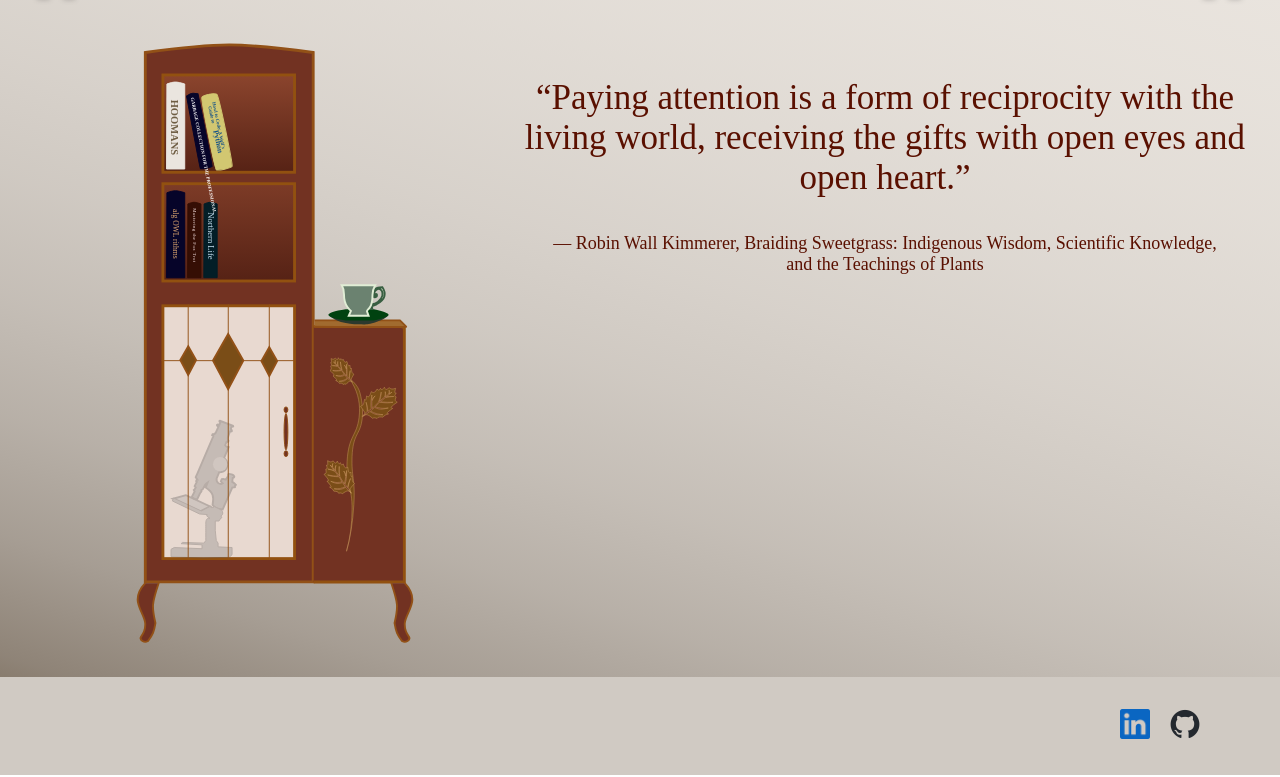
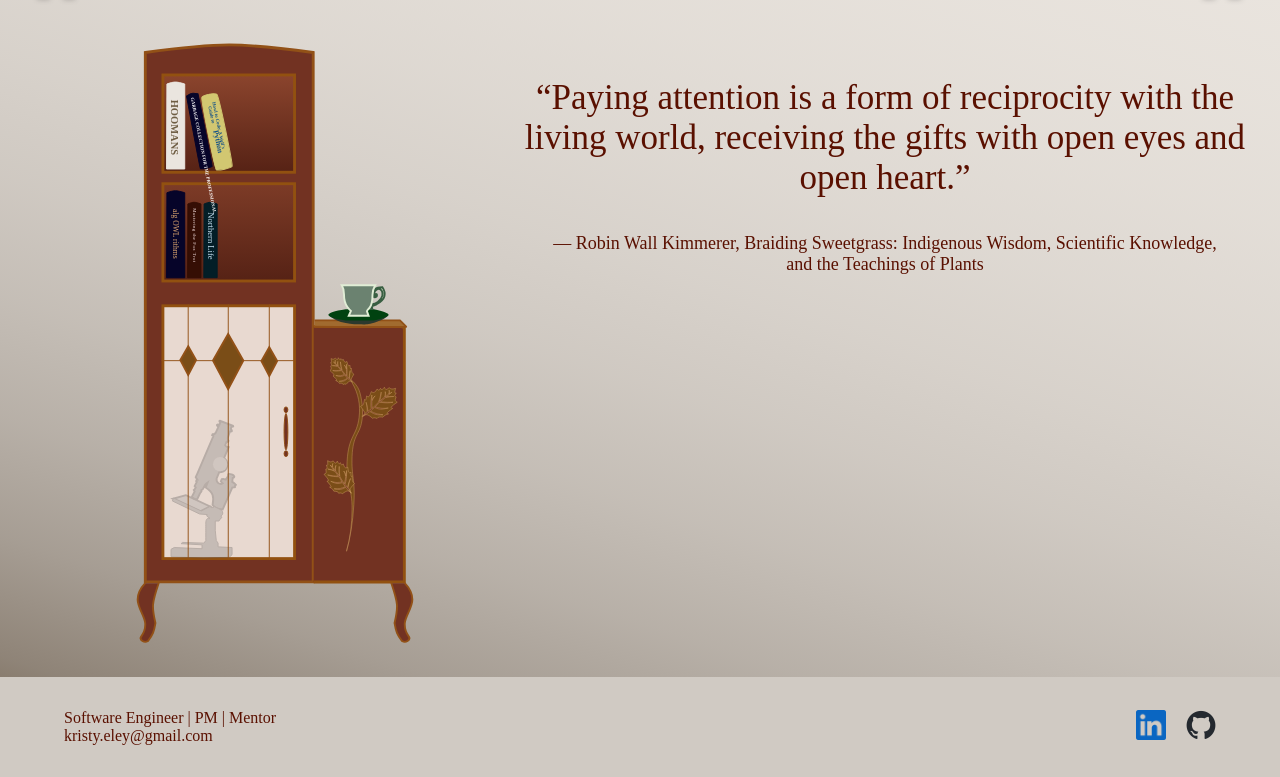
Before and after one commit to EldaloteK/first-contact, a Vue app: page / in a window 1280 px wide. Shown: the part 738-1515 px from the top of the page. Built offline with nearby package versions, Linux system fonts and the light colour scheme; a web font is replaced by a local one.

Commit message:
chore: updates to home text content

```diff
--- a/src/views/introduction.vue
+++ b/src/views/introduction.vue
@@ -9,6 +9,11 @@
       </div>
     </div>
     <div class="footer">
+      <div class="footer-left">
+        <span>Software Engineer | PM | Mentor</span>
+        <span>kristy.eley@gmail.com</span>
+      </div>
+      <div class="social-container">
         <div class="social-item">
           <a :href="`https://www.linkedin.com/in/kristymeley`" target="_blank" rel="noopener noreferrer">
             <img src="../assets/li-blue-small.png" :href="`https://www.linkedin.com/in/kristymeley`"
@@ -23,6 +28,7 @@
         </div>
       </div>
     </div>
+  </div>
 </template>
 
 <script>
@@ -31,7 +37,7 @@ import Navigation from "../components/navigation.vue";
 import ForestHome from "../components/forest-home.vue";
 import Projects from "../views/projects.vue";
 import Photography from "../views/photography.vue";
-import { onMounted, useTemplateRef, ref } from "vue";
+import { useTemplateRef, ref } from "vue";
 
 export default {
   name: "Introduction",
@@ -56,7 +62,6 @@ export default {
     }
 
     function performNavSelection(choice) {
-      console.log('choice', choice);
       if (choice === 2 && navChoice.value == 1) {
         moveRaccoon.value = true;
         setTimeout(() => onChoiceTwo(choice), 800);
@@ -65,15 +70,9 @@ export default {
       }
 
       if (choice === 4) {
-        console.log(forestHomeRef);
         forestHomeRef.value.scrollTo();
       }
     }
-
-    onMounted(() => {
-      console.log('hjsdlfls')
-      console.log(forestHomeRef.value);
-    });
 
     return {
       moveRaccoon,
@@ -120,11 +119,24 @@ export default {
   .footer {
     grid-area: bottom;
     display: flex;
+    justify-content: space-between;
+    flex-direction: row;
+    background-color: #D0CAC3;
+    align-items: center;
+    padding: 2rem 4rem;
+  }
+
+  .footer-left {
+    display: flex;
+    flex-direction: column;
+    align-items: flex-start;
+  }
+
+  .social-container {
+    display: flex;
     flex-direction: row;
     justify-content: end;
     align-items: baseline;
-    background-color: #D0CAC3;
-    padding: 2rem 5rem;
   }
 
   .social-logo {
```
Lines whose indentation alone changed are shown as unchanged.
